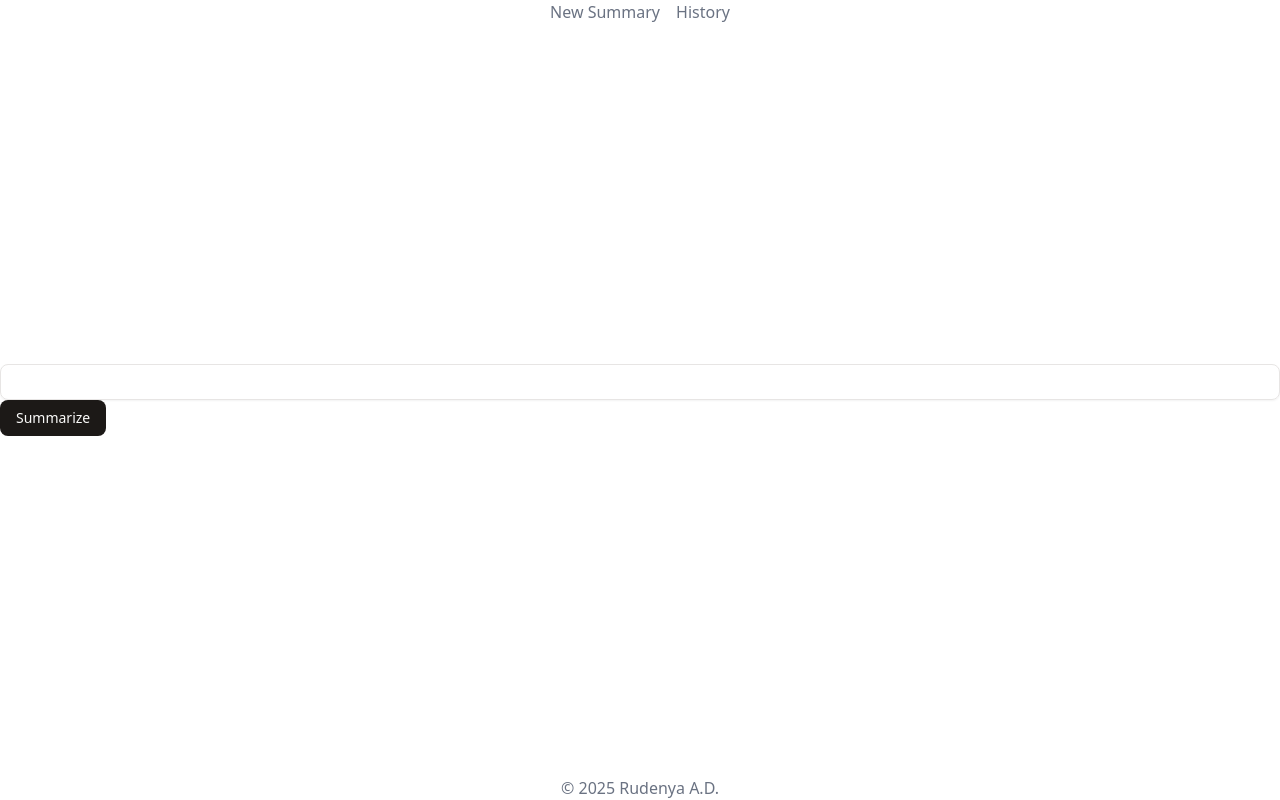
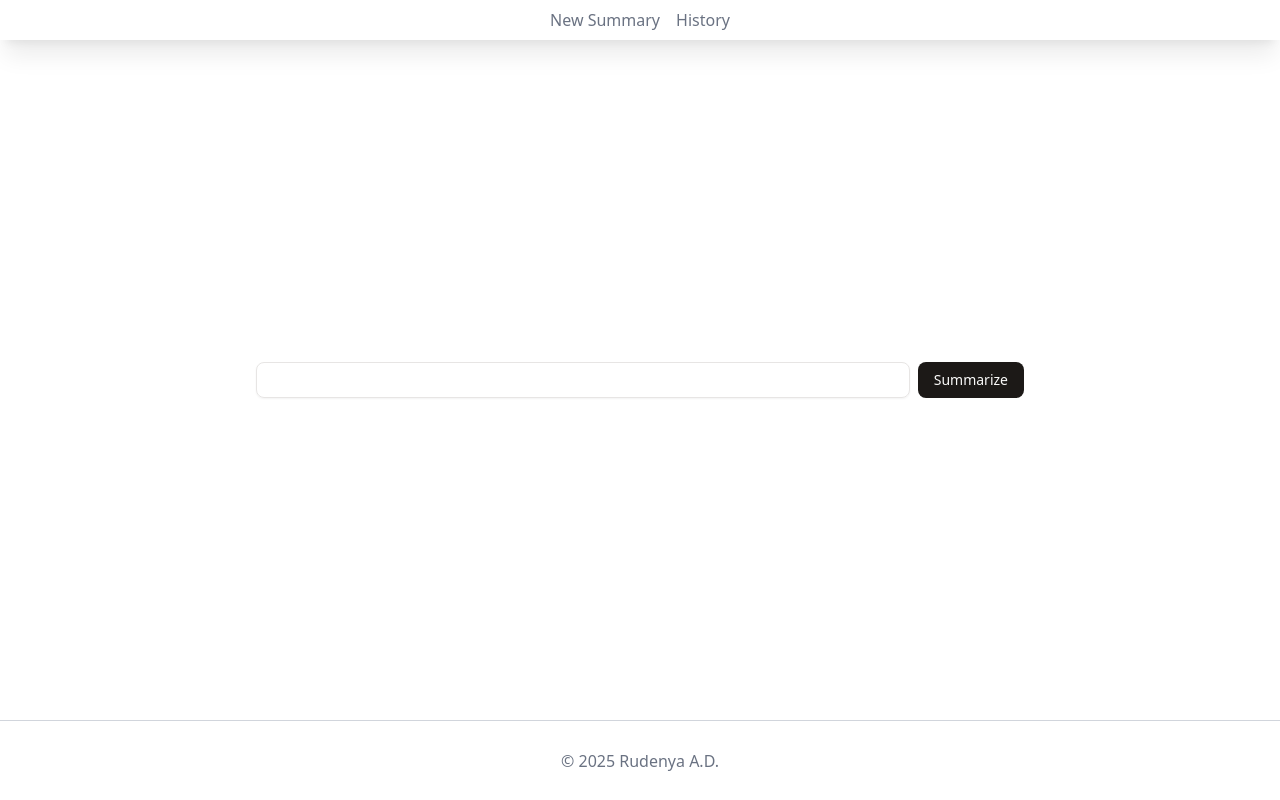
Before and after one commit to bulkassi/nextjs-summarise-app, a Next.js app: page /summarize in a window 1280 px wide. Built offline with nearby package versions, Linux system fonts and the light colour scheme.

Commit message:
Apply styling to header and footer

```diff
--- a/src/app/layout.tsx
+++ b/src/app/layout.tsx
@@ -27,7 +27,7 @@ export default function RootLayout({
   return (
     <html lang="en">
       <body
-        className={`${geistSans.variable} ${geistMono.variable} antialiased h-screen flex flex-col justify-between`}
+        className={`${geistSans.variable} ${geistMono.variable} antialiased h-screen flex flex-col justify-between items-center`}
       >
         <Header></Header>
         {children}
--- a/src/app/summarize/page.tsx
+++ b/src/app/summarize/page.tsx
@@ -8,13 +8,13 @@ export default function Summarize() {
   const [url, setUrl] = useState("");
 
   return (
-    <div>
+    <div className="w-[60vw] flex gap-2">
       <Input
         value={url}
         onChange={(ev) => {
           setUrl(ev.target.value);
         }}
-      ></Input>
+      />
       <Button>Summarize</Button>
     </div>
   );
--- a/src/components/footer.tsx
+++ b/src/components/footer.tsx
@@ -1,7 +1,7 @@
 export const Footer = () => {
   return (
-    <header className="flex justify-center items-center">
-      <footer className="text-gray-500">© 2025 Rudenya A.D.</footer>
-    </header>
+    <footer className="h-[10vh] w-screen border-t border-gray-300 flex justify-center items-center text-gray-500">
+      © 2025 Rudenya A.D.
+    </footer>
   );
 };
--- a/src/components/header.tsx
+++ b/src/components/header.tsx
@@ -2,7 +2,7 @@ import Link from "next/link";
 
 export const Header = () => {
   return (
-    <header className="flex justify-center items-center">
+    <header className="h-[5vh] w-screen shadow-xl/8 flex justify-center items-center">
       <nav className="flex flex-row gap-4">
         <Link className="text-gray-500" href="/summarize">
           New Summary
```
